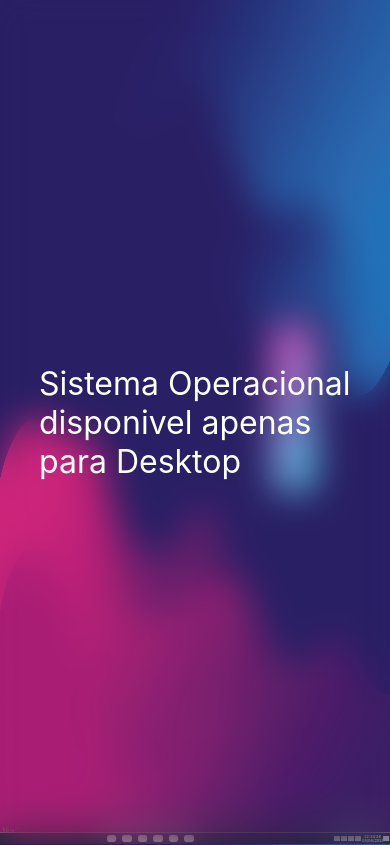
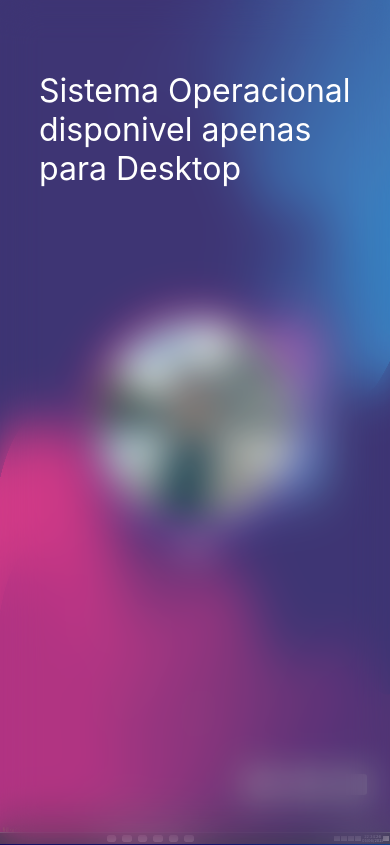
Before and after one commit to lucaseneas/eneas-os, a React (Create React App) app: page /eneas-os/home in a window 390 px wide. Shown: the top 845 px of the page. Built offline with nearby package versions, Linux system fonts and the light colour scheme; grey boxes are pictures that could not be loaded.

Commit message:
fix screenLocker bug

```diff
--- a/src/components/ScreenLocker/ScreenLocker.css
+++ b/src/components/ScreenLocker/ScreenLocker.css
@@ -1,15 +1,18 @@
-.screenLockerDiv{
-    display: none;
+@media all and (min-width: 1300px){
+    .screenLockerDiv{
+        display: none;
+    }
+
 }
+
 .screenLockerDiv p{
     font-size:xx-large;
     color: white;
 }
 
-@media screen and (max-width:800px) {
     .screenLockerDiv{
         padding: 10%;
-        display: flex;
+        position: absolute;
         align-items: center;
         justify-content: center;
         background-color: rgba(0, 0, 0, 0.623);
@@ -20,5 +23,5 @@
         background: #ffffff1a;
         box-shadow: 0 8px 32px 0 #1f26875e;
         transition: opacity 1s ease-in-out;
+        z-index: 10;
     }
-}
```
